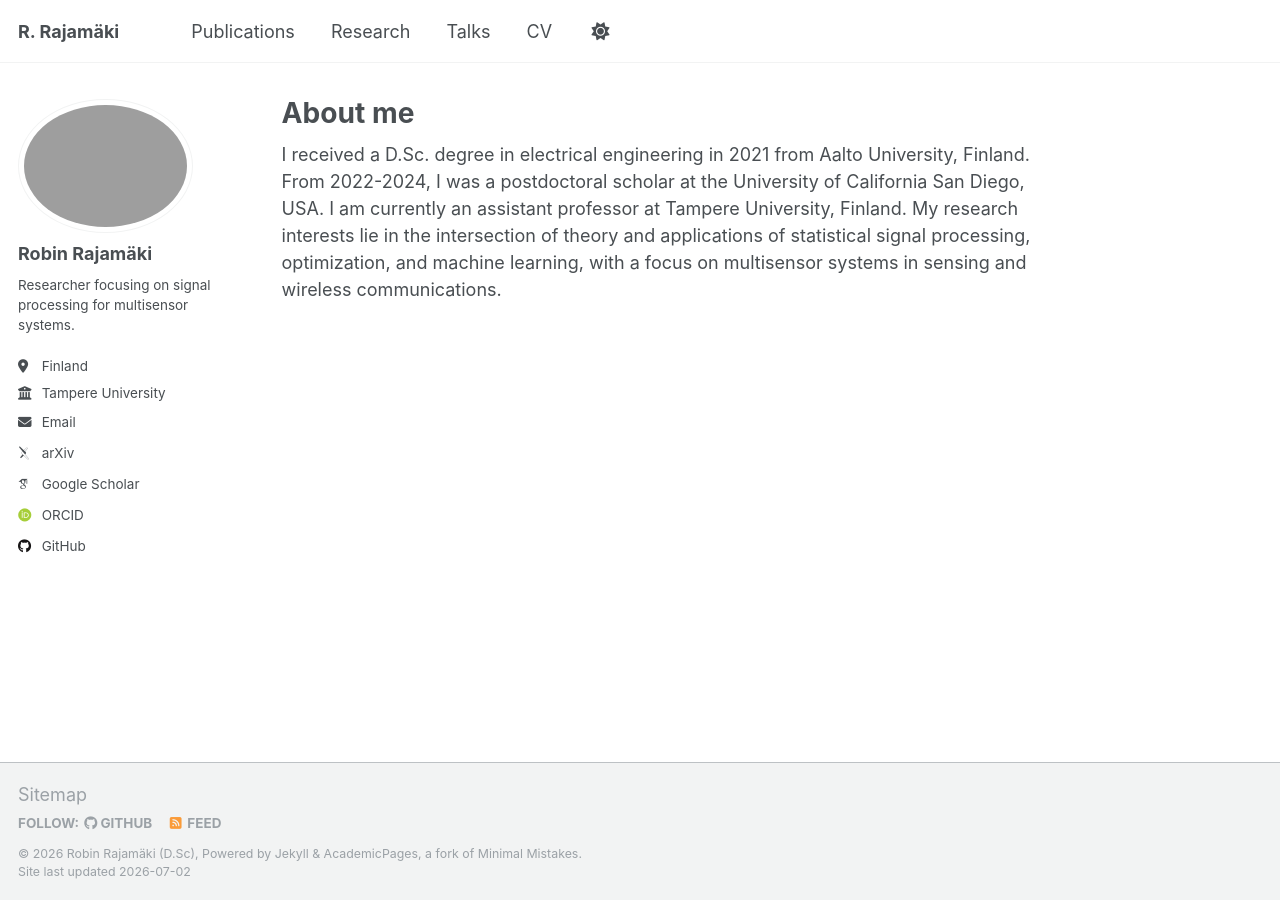
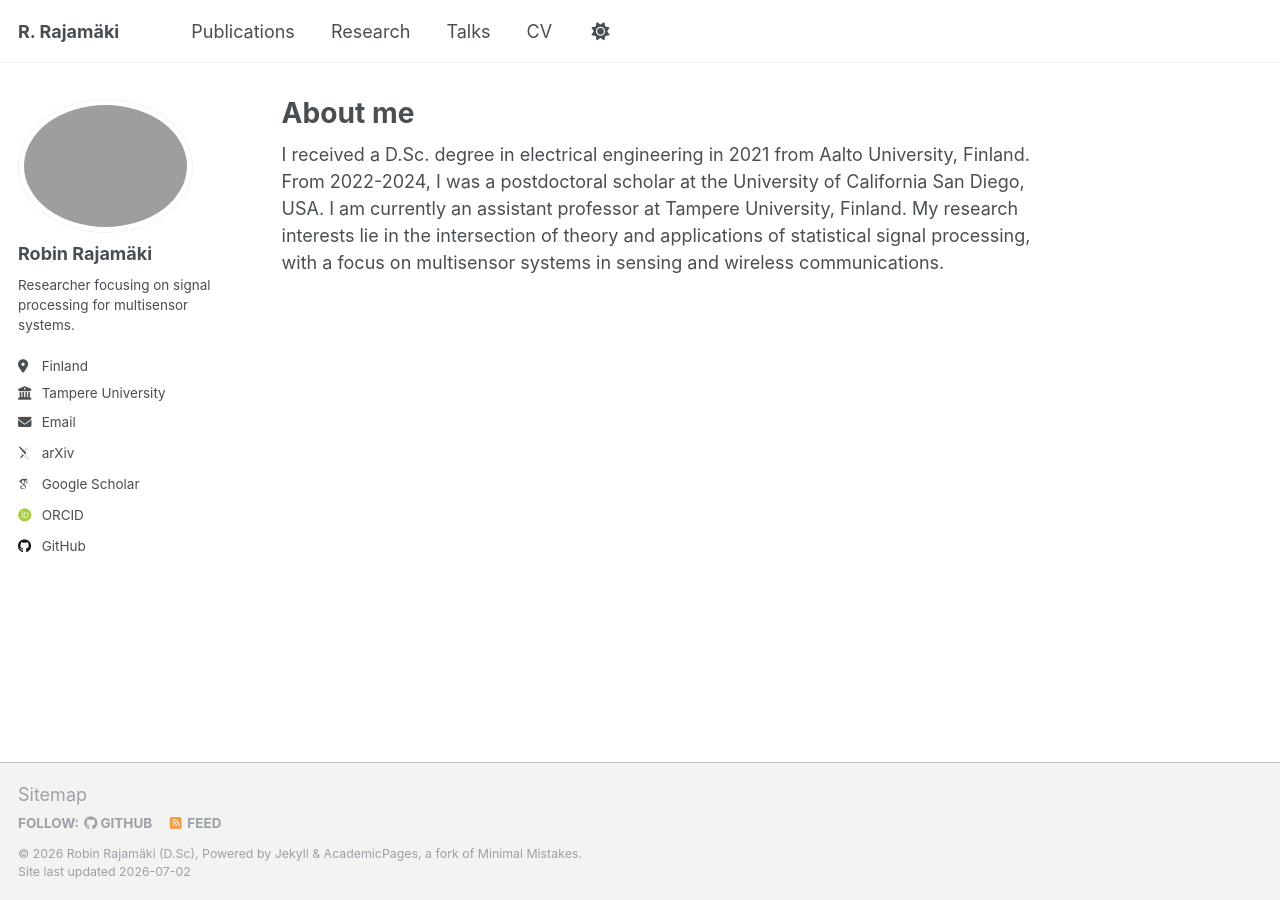
Before and after one commit to rmrajama/rmrajama.github.io, a Jekyll site: the page built from _pages/about.md, in a window 1280 px wide. Built offline with Jekyll 4.4.1, drawn with Linux system fonts in a browser that asks for light colours; some web fonts are replaced; a script that is not in the unit is left out.

Commit message:
Update about.md

```diff
--- a/_pages/about.md
+++ b/_pages/about.md
@@ -7,4 +7,4 @@ redirect_from:
   - /about.html
 ---
 
-I received a D.Sc. degree in electrical engineering in 2021 from Aalto University, Finland. From 2022-2024, I was a postdoctoral scholar at the University of California San Diego, USA. I am currently an assistant professor at Tampere University, Finland. My research interests lie in the intersection of theory and applications of statistical signal processing, optimization, and machine learning, with a focus on multisensor systems in sensing and wireless communications.
+I received a D.Sc. degree in electrical engineering in 2021 from Aalto University, Finland. From 2022-2024, I was a postdoctoral scholar at the University of California San Diego, USA. I am currently an assistant professor at Tampere University, Finland. My research interests lie in the intersection of theory and applications of statistical signal processing, with a focus on multisensor systems in sensing and wireless communications.
```
